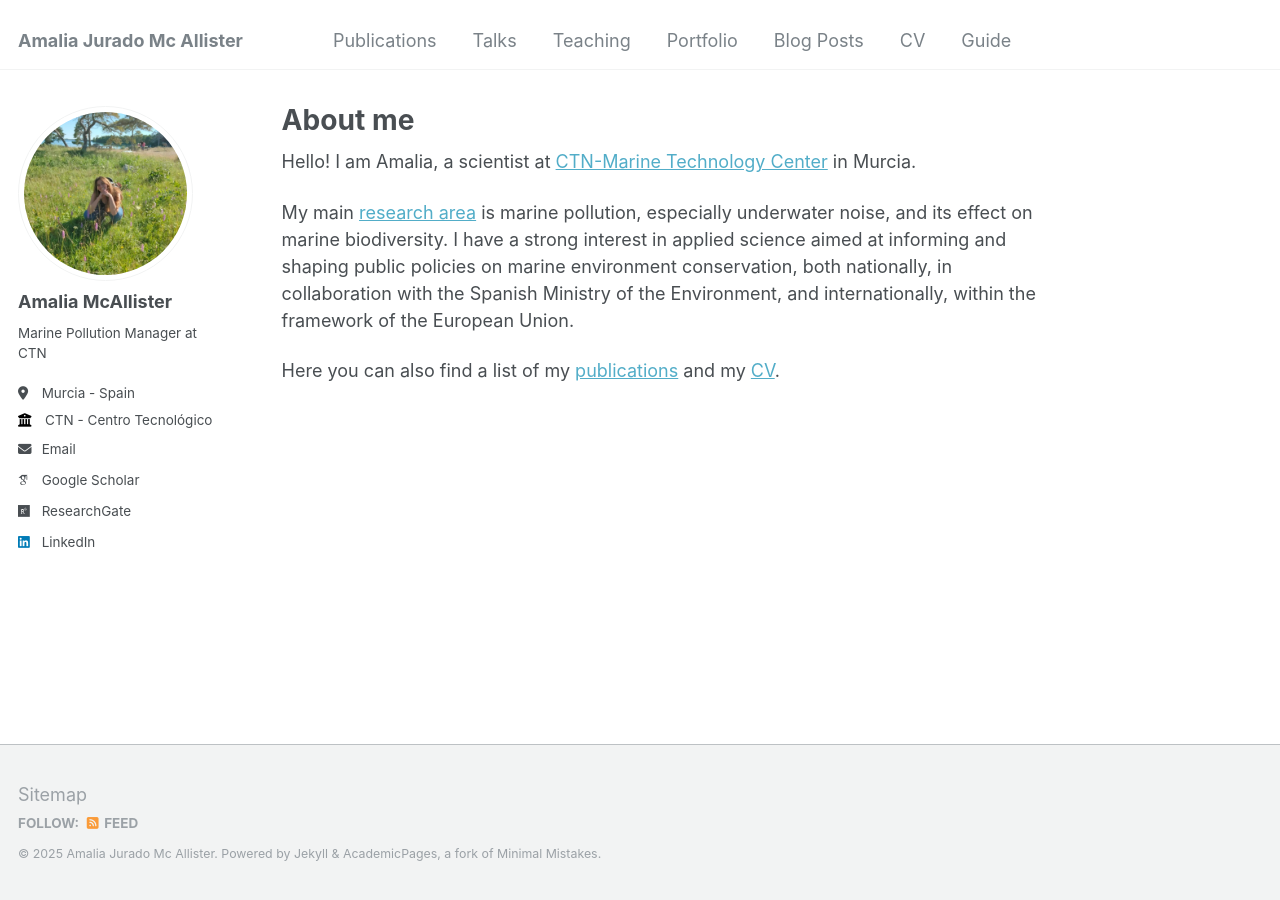
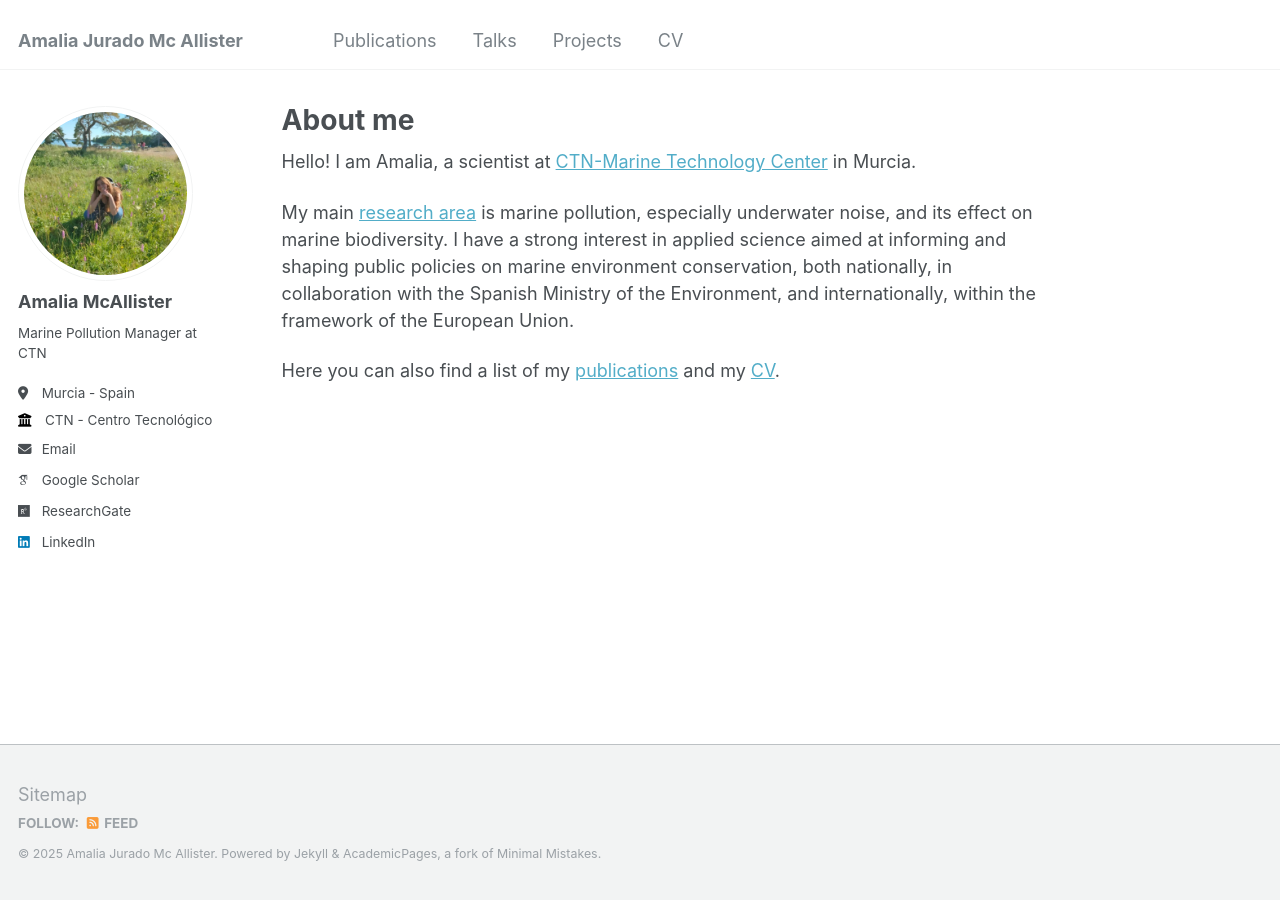
Before and after one commit to amalia-mcallister/amalia-mcallister.github.io, a Jekyll site: the page built from _pages/about.md, in a window 1280 px wide. Built offline with Jekyll 4.4.1, drawn with Linux system fonts in a browser that asks for light colours; some web fonts are replaced.

Commit message:
Quitar paginas que no se usan y renombrar Projects

```diff
--- a/_data/navigation.yml
+++ b/_data/navigation.yml
@@ -11,17 +11,17 @@ main:
   - title: "Talks"
     url: /talks/
 
-  - title: "Teaching"
-    url: /teaching/
+  #- title: "Teaching"
+  #  url: /teaching/
 
-  - title: "Portfolio"
-    url: /portfolio/
+  - title: "Projects"
+    url: /projects/
 
-  - title: "Blog Posts"
-    url: /year-archive/
+  #- title: "Blog Posts"
+  #  url: /year-archive/
 
   - title: "CV"
     url: /cv/
 
-  - title: "Guide"
-    url: /markdown/
+  #- title: "Guide"
+  #  url: /markdown/
```
